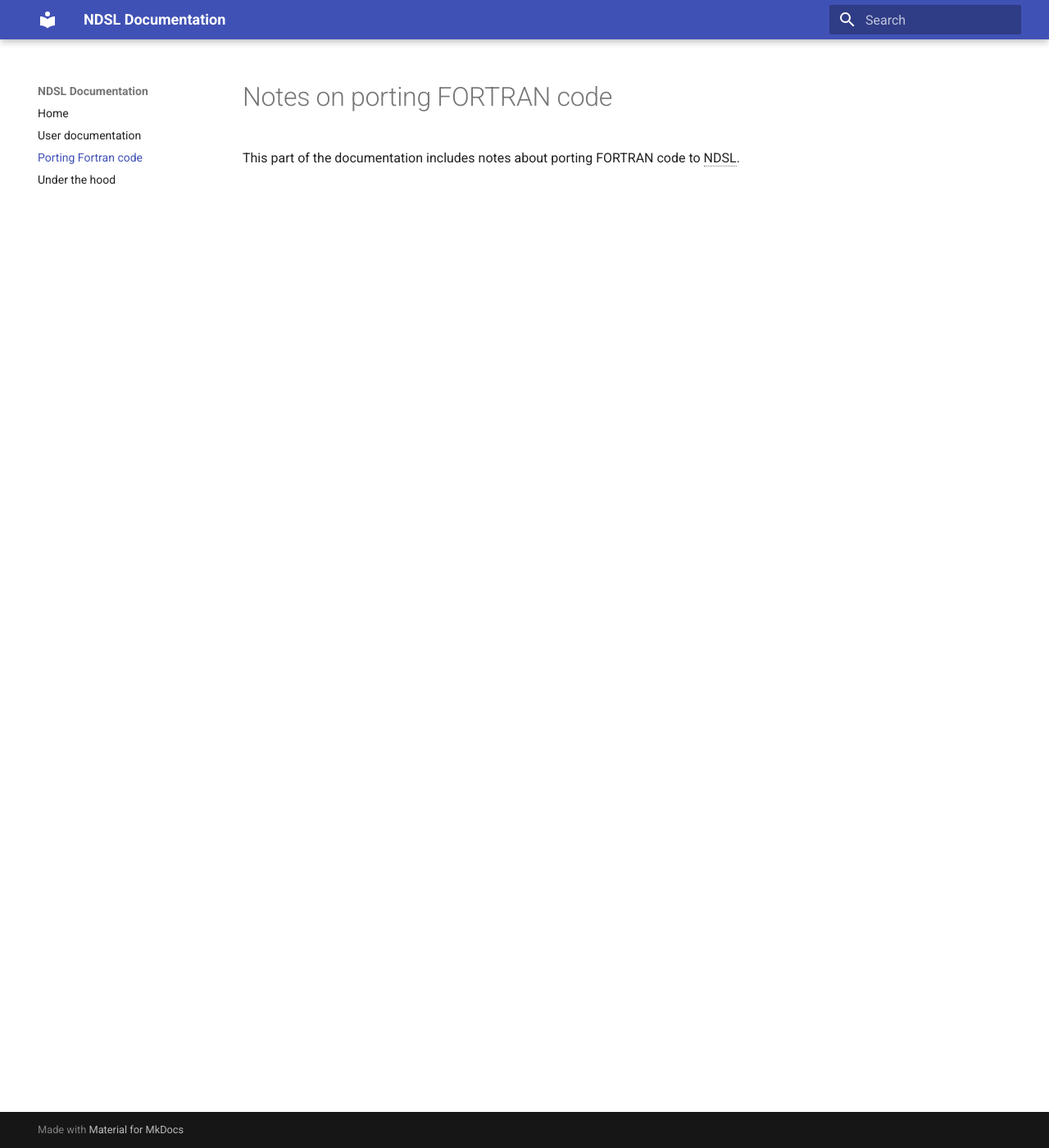
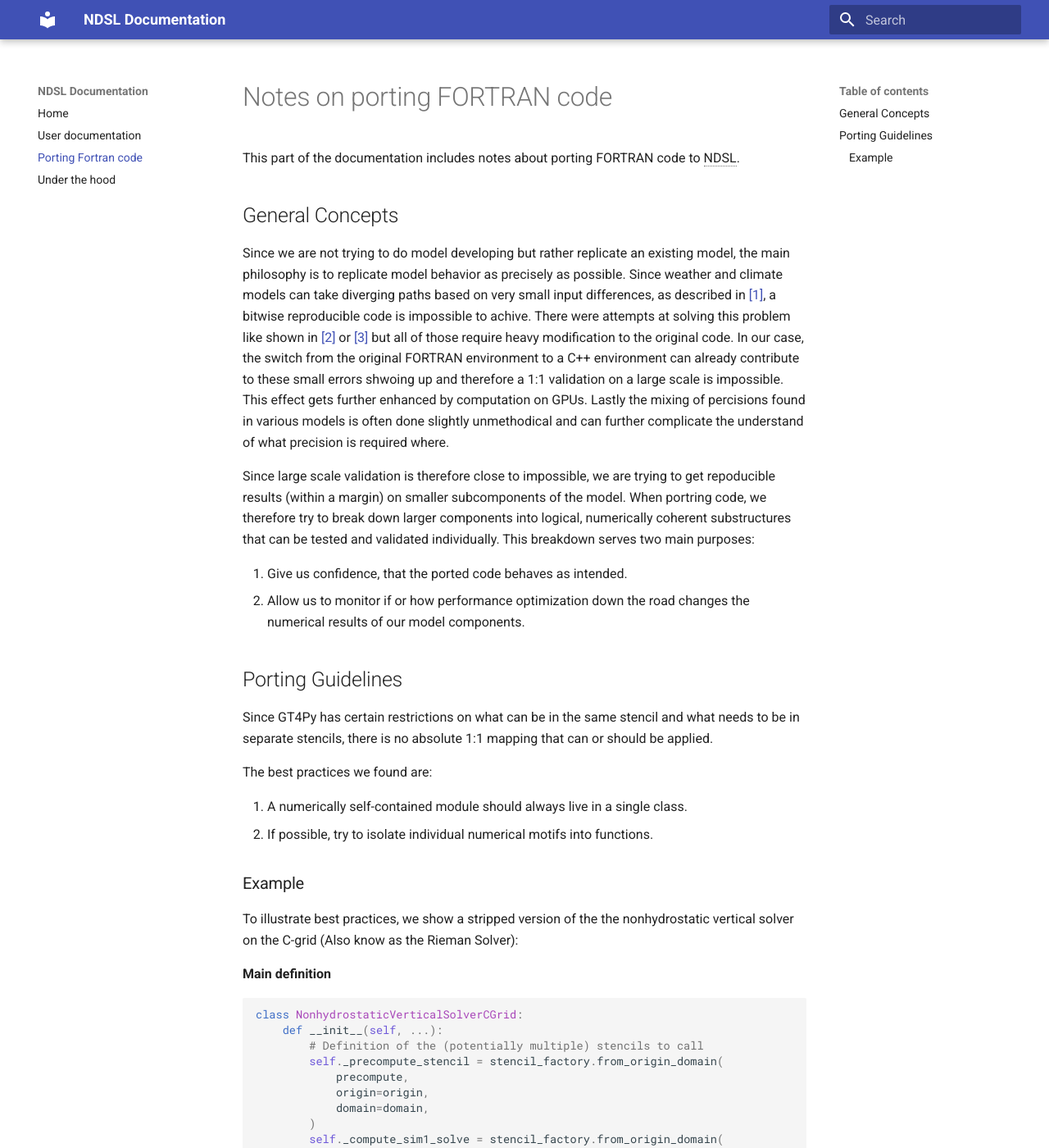
Before and after one commit to NOAA-GFDL/NDSL, an MkDocs documentation site: the page built from docs/porting/index.md, in a window 1280 px wide and 1400 px high. Shown: the whole window at 82% size. Built offline with MkDocs 1.6.1 and Material for MkDocs 9.7.7, drawn with Linux system fonts in a browser that asks for light colours; some of the changed text lies outside the part shown.

````diff
--- a/docs/porting/index.md
+++ b/docs/porting/index.md
@@ -1,3 +1,84 @@
 # Notes on porting FORTRAN code
 
 This part of the documentation includes notes about porting FORTRAN code to NDSL.
+
+
+## General Concepts
+Since we are not trying to do model developing but rather replicate an existing model, the main philosophy is to replicate model behavior as precisely as possible.
+Since weather and climate models can take diverging paths based on very small input differences, as described in [\[1\]][1], a bitwise reproducible code is impossible to achive.
+There were attempts at solving this problem like shown in [\[2\]][2] or [\[3\]][3] but all of those require heavy modification to the original code.
+In our case, the switch from the original FORTRAN environment to a C++ environment can already contribute to these small errors shwoing up and therefore a 1:1 validation on a large scale is impossible.
+This effect gets further enhanced by computation on GPUs.
+Lastly the mixing of percisions found in various models is often done slightly unmethodical and can further complicate the understand of what precision is required where.
+
+Since large scale validation is therefore close to impossible, we are trying to get repoducible results (within a margin) on smaller subcomponents of the model.
+When portring code, we therefore try to break down larger components into logical, numerically coherent substructures that can be tested and validated individually.
+This breakdown serves two main purposes:
+
+1. Give us confidence, that the ported code behaves as intended.
+2. Allow us to monitor if or how performance optimization down the road changes the numerical results of our model components.
+
+
+## Porting Guidelines
+Since GT4Py has certain restrictions on what can be in the same stencil and what needs to be in separate stencils, there is no absolute 1:1 mapping that can or should be applied.
+
+The best practices we found are:
+
+1. A numerically self-contained module should always live in a single class.
+2. If possible, try to isolate individual numerical motifs into functions.
+
+### Example
+To illustrate best practices, we show a stripped version of the the nonhydrostatic vertical solver on the C-grid (Also know as the Rieman Solver):
+
+**Main definition**
+```python
+class NonhydrostaticVerticalSolverCGrid:
+    def __init__(self, ...):
+        # Definition of the (potentially multiple) stencils to call
+        self._precompute_stencil = stencil_factory.from_origin_domain(
+            precompute,
+            origin=origin,
+            domain=domain,
+        )
+        self._compute_sim1_solve = stencil_factory.from_origin_domain(
+            sim1_solver,
+            origin=origin,
+            domain=domain,
+        )
+        # Definition of temporary variables share across two stencils
+        # that are not used outside the module
+        self._pfac = FloatFieldIJ()
+        ...
+    def __call__(self, cappa: FloatField, delpc: FloatField):
+        self._precompute_stencil(cappa, _pfac)
+        self._compute_sim1_solve(_pfac, delpc)
+```
+**Stencil Definitions**
+```python
+#constants definition
+c1 = Float(-2.0) / Float(14.0)
+c2 = Float(11.0) / Float(14.0)
+c3 = Float(5.0) / Float(14.0)
+
+#function for numerical stanadlone motif
+@gtscript.function
+def vol_conserv_cubic_interp_func_y(v):
+    return c1 * v[0, -2, 0] + c2 * v[0, -1, 0] + c3 * v
+
+def precompute(cappa: FloatField, _pfac: FloatFieldIJ):
+    # small computation directly in the stencil
+    with computation(PARALLEL), interval(...):
+        # a variable used only in one stencil can be defined here
+        tmpvar = cappa[1,0,0] + 1
+    with computation(PARALLEL), interval(0, 1):
+        _pfac = tmpvar[0,0,1]
+
+def sim1_solver(cappa: FloatField, _pfac: FloatFieldIJ):
+    with computation(PARALLEL), interval(...):
+        cappa = vol_conserv_cubic_interp_func_y(cappa) + _pfac
+```
+
+
+[1]: <https://www.climate.gov/news-features/blogs/enso/butterflies-rounding-errors-and-chaos-climate-models> "Chaos in climate models"
+[2]: <https://pasc17.org/fileadmin/user_upload/pasc17/program/post125s2.pdf> "Reproducible Climate Simulations"
+[3]: <http://htor.inf.ethz.ch/sec/bitrep-ipdps.pdf> "Bit reproducible HPC applications"
````
Also changed, not shown: docs/dev/translate/summary.md (added, +21 -0 lines), docs/includes/glossary.md (+5 -0 lines), docs/dev/translate/image1.png (added), docs/dev/translate/image2.png (added), docs/dev/translate/image3.png (added), docs/dev/translate/image4.png (added), docs/dev/translate/image5.png (added).
